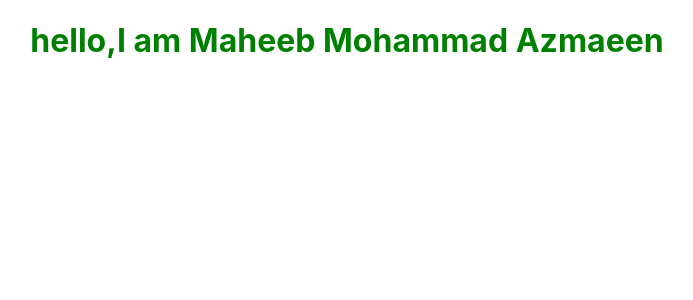
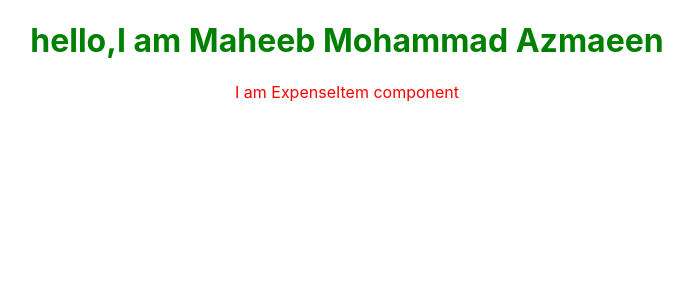
Before and after one commit to Maheeb/react_practice, a React (Create React App) app: page / in a window 1280 px wide. Shown: the top 300 px of the page, without its empty margins (293-986 px from the left). Built offline with nearby package versions, Linux system fonts and the light colour scheme.

Commit message:
create first component

```diff
--- a/src/App.js
+++ b/src/App.js
@@ -1,10 +1,11 @@
 import logo from './logo.svg';
 import './App.css';
-
+import ExpenseItem from "./components/ExpenseItem";
  const own_function = ()=>{
      return(
          <div>
              <h1 style={{textAlign:"center", color:"green"}}>hello,I am  Maheeb Mohammad Azmaeen</h1>
+             <ExpenseItem></ExpenseItem>
          </div>
      )
  }
--- /dev/null
+++ b/src/components/ExpenseItem.js
@@ -0,0 +1,7 @@
+const expenseItem=()=>{
+    return(
+        <p style={{textAlign:"center",color:"red"}}>I am ExpenseItem component</p>
+    )
+}
+
+export default expenseItem;
```
